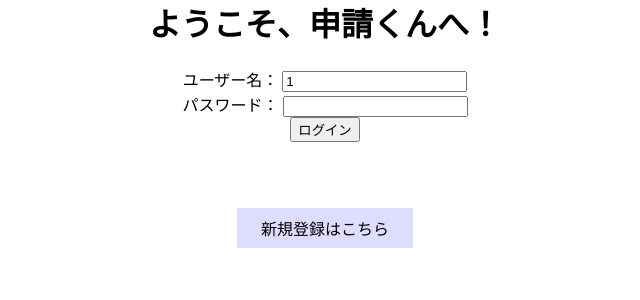
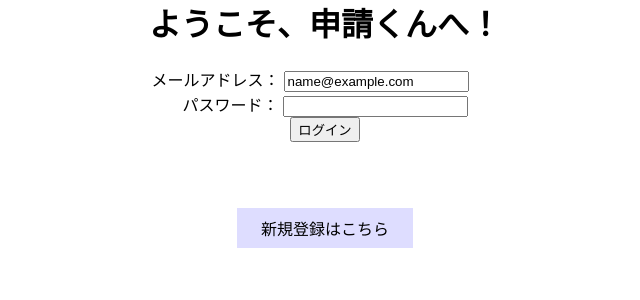
Before and after one commit to hackathon-Cteam/shinseikun, a Flask app: template ChatApp/view/templates/page/login.html in a window 1280 px wide. Shown: the part 30-330 px from the top of the page, without its empty margins (315-955 px from the left). Run offline with Flask 2, Linux system fonts and the light colour scheme; the template is opened without the code that fills it: most values are stand-ins (such as "Sample title", 1, 10 or a date in 2020).

Commit message:
ログイン処理修正

```diff
--- a/ChatApp/app.py
+++ b/ChatApp/app.py
@@ -1,3 +1,4 @@
+import hashlib
 import json
 from Entity.ChannelEntity import ChannelEntity
 from Entity.ChatMessageEntity import ChatMessageEntity
@@ -19,27 +20,25 @@ app.secret_key = uuid.uuid4().hex
 app.permanent_session_lifetime = timedelta(days=30)
 
 # 画面表示の呼び出し
-
 # ログイン画面のルート
 @app.route('/login', methods=['GET', 'POST'])
 def login():
     error_message = ''
     if request.method == 'POST':
-        userid = request.form.get('userid')
+        mail = request.form.get('mail')
         password = request.form.get('password')
 
+        usertable = None
         with DBManager('users') as userDB:
             usertable = userDB.getData()
 
         for user in usertable:
+            email = user['email']
             uid = user['uid']
             pass_word = user['password']
-
-            if userid == uid and password == pass_word:
-                user_id = str(uuid.uuid4())  # ランダムなユーザーIDを生成
-                session['uid'] = user_id  # セッションにユーザー情報を保存
-                return redirect(url_for('index'))
-
+            if mail == email and hashlib.sha256(password.encode('utf-8')).hexdigest() == pass_word:
+                 session['uid'] = uid # セッションにユーザー情報を保存
+                 return redirect('/')
             else:
                 error_message = '入力されたIDもしくはパスワードが誤っています'
 
@@ -75,7 +74,6 @@ def signup():
     password = request.form.get('password')
     phone = request.form.get('phone')
     group_name = request.form.get('group_name')
-    create_at = request.form.get('create_at')
 
     user_id = str(uuid.uuid4())
 
@@ -83,22 +81,13 @@ def signup():
         'uid' : user_id,
         'user_name': name,
         'email': email,
-        'password': password,
+        'password': hashlib.sha256(password.encode('utf-8')).hexdigest(),
         'phone': phone,
         'group_name': group_name,
-        'created_at': create_at
     }
 
     with DBManager('users') as userDB:
         userDB.addData(user_data)
-
-    # 仮でユーザー情報をセッションに保存
-    # session['new_user_info'] = {
-    #     'name': name,
-    #     'email': email,
-    #     'password1': password1,
-    #     'password2': password2
-    # }
 
     session['uid'] = user_id  # セッションにユーザー情報を保存
     return redirect('/')
@@ -162,13 +151,6 @@ def admin():
         ))
 
     return render_template('page/kanrisyagamen.html', channels= channelList, userType= 'admin', reserveInfos= reservationList)
-
-
-# 管理者アカウント編集画面
-#@app.route('/admin-edit')
-#def adminEdit():
-    # 管理者情報
-#    return render_template('page/kanrisya-edit.html')
 
 
 # ユーザー画面
@@ -244,8 +226,6 @@ def form():
     return render_template('page/application-form.html', channels=channelList, user=userInfo)
 
 # POST(処理の呼び出し)
-# ログイン処理のルート
-
 # 申請フォームのルート
 @app.post('/apply')
 def apply():
@@ -262,7 +242,6 @@ def apply():
     #日時データの加工（かわりにDataTimeConverterが使えるか？）
     start_use = year + "-" + month + "-" + day + " " + start_hour + ":" + start_minute + ":00"
     end_use = year + "-" + month + "-" + day + " " + end_hour + ":" + end_minute +":00"
-    # reserve_data = cid + "//" + start_use + "//" + end_use + "//" + purpose + "//" + name + "//" + email + "//" + phone
 
     #reservationデータベースへの追加処理
     try:
--- a/ChatApp/view/static/css/login.css
+++ b/ChatApp/view/static/css/login.css
@@ -83,3 +83,5 @@
     color: red;
     font-weight: bold;
 }
+
+input[type="text"] {margin-right: 30px;}
--- a/ChatApp/view/templates/page/login.html
+++ b/ChatApp/view/templates/page/login.html
@@ -15,8 +15,8 @@
    <form method="POST">
     <div class="width_alignment">
         <div>
-            ユーザー名：
-            <input type="text" name="userid" value="{{userid}}">
+            メールアドレス：
+            <input type="text" name="mail" value="{{mail}}">
         </div>
         <div>
             パスワード：
@@ -46,7 +46,6 @@
                       <input class="form-control" type="password" name="password" placeholder="password">
                       <input class="form-control" type="text" name="phone" placeholder="phone">
                       <input class="form-control" type="text" name="group_name" placeholder="group_name">
-                      <input class="form-control" type="text" name="create_at" placeholder="create_at">
                       <button type="submit" class="submit-btn">登録</button>
                   </form>
               </div>
```
